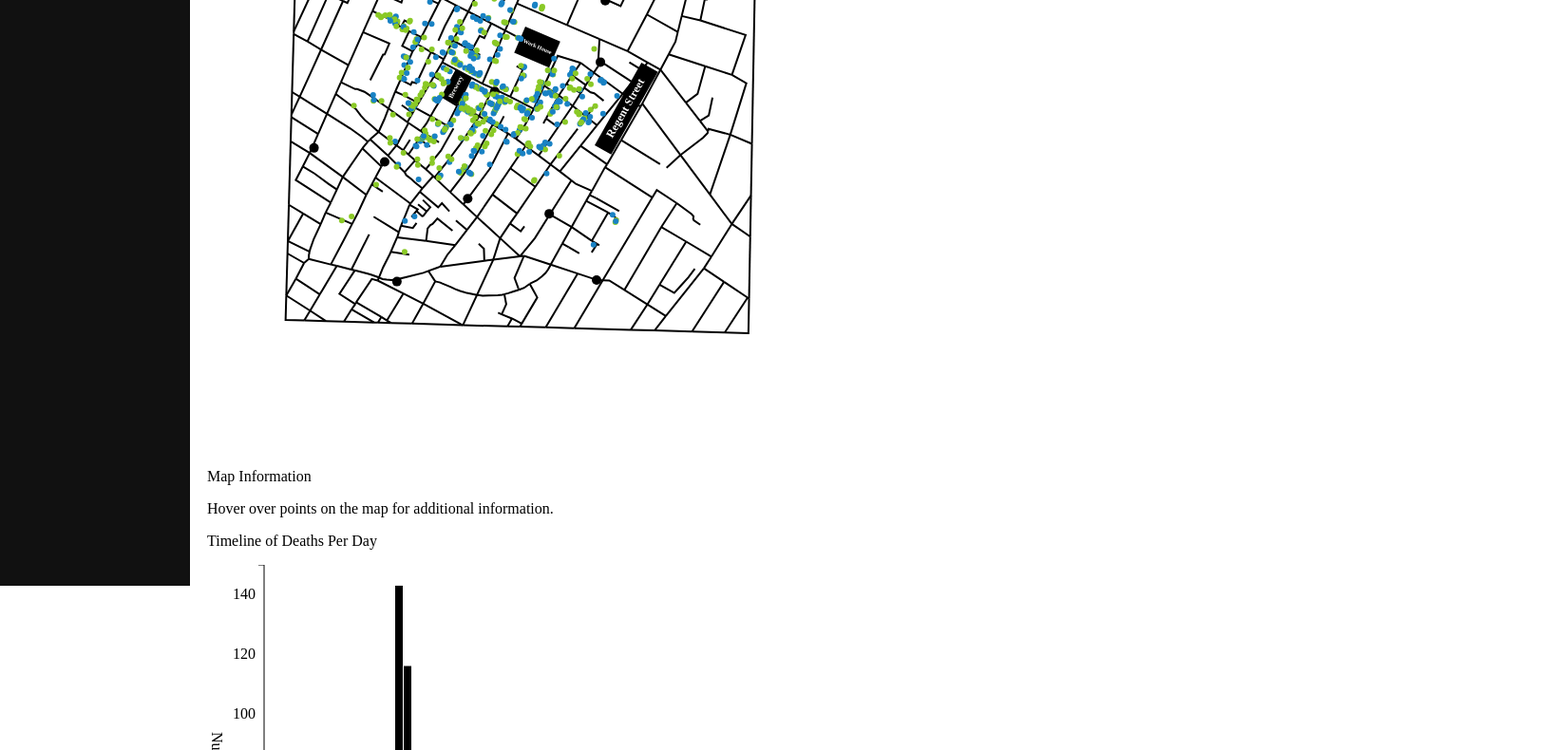
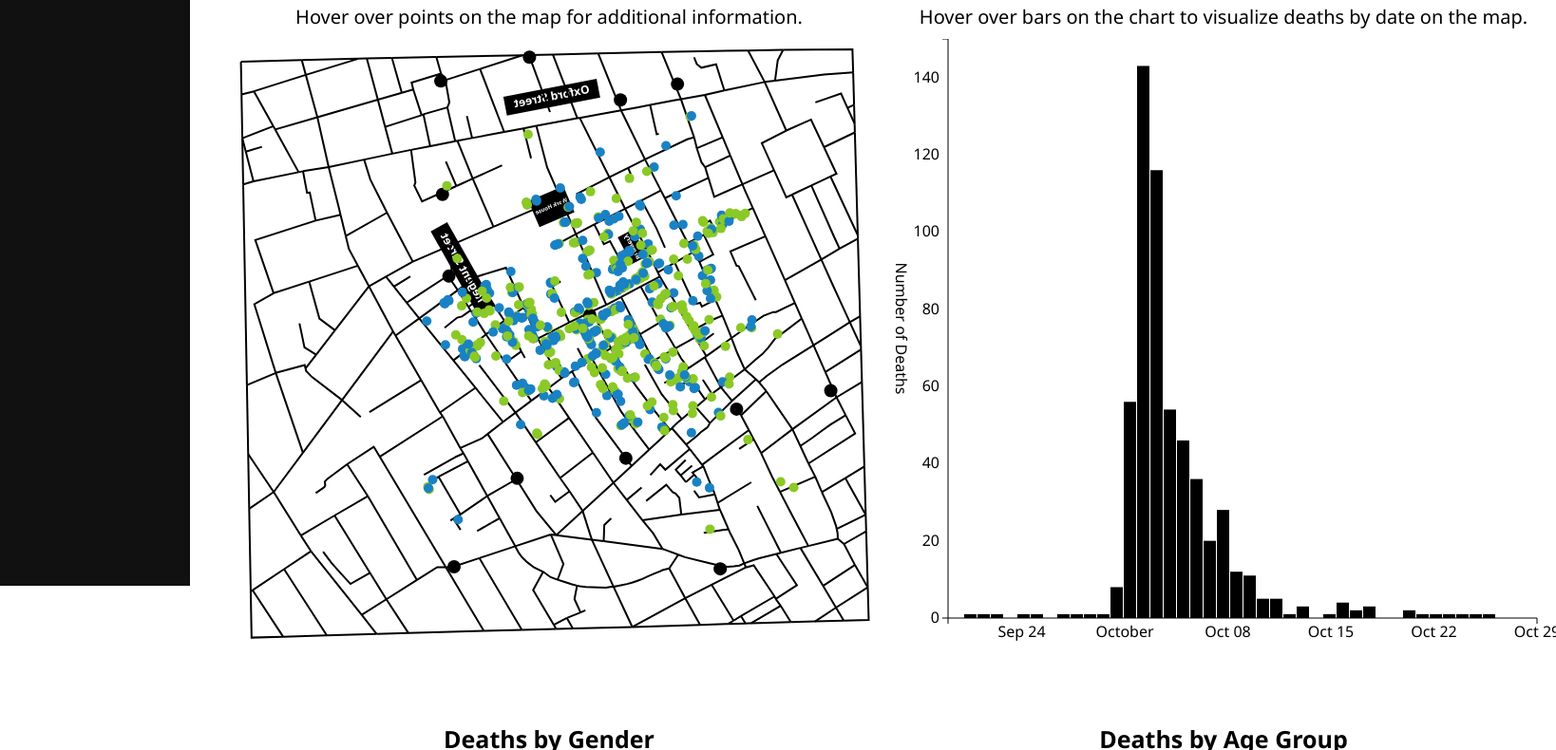
Before and after one commit to Krystalina96/H517-Project-1, a plain HTML site: page Project-1-Test.html in a window 1280 px wide. Shown: the part 203-993 px from the top of the page at 95% size, 1638 px wide, since content can reach past the window. Drawn offline with nearby package versions, Linux system fonts and the light colour scheme.

Commit message:
progress
starting moving streets / buildings

```diff
--- a/Project-1-Test.html
+++ b/Project-1-Test.html
@@ -22,31 +22,29 @@
 
       <div class="grid-container">
         <div class="item1">
-          <div id="map">
-            <p>Map of Outbreak</p>
-				    <svg id="map-grid"></svg>
-          </div>
-          <div id="map-information">
-            <p>Map Information</p>
-            <p id="map-information-text">Hover over points on the map for additional information.</p>
-          </div>
+          <p class="sub-header">Map of Outbreak</p>
+          <p class="information-text" id="map-information-text">Hover over points on the map for additional information.</p>
+          <svg id="map-grid"></svg>
         </div>
 
         <div class="item2">
-          <p>Timeline of Deaths Per Day</p>
+          <p class="sub-header">Timeline of Deaths Per Day</p>
+          <p class="information-text">Hover over bars on the chart to visualize deaths by date on the map.</p>
 				  <svg id="timeline-grid"></svg>
         </div>
 
         <div class="item3">
-          <p>Deaths by Gender</p>
+          <p class="sub-sub-header">Deaths by Gender</p>
 				  <svg id="gender-graph-grid"></svg>
         </div>
 
         <div class="item4">
-          <p>Deaths by Age Group</p>
+          <p class="sub-sub-header">Deaths by Age Group</p>
 				  <svg id="age-graph-grid"></svg>
         </div>
       </div>
+
+      <div class="footer">Krystal Nolasco</div>
     </div>
 
     <script>
@@ -57,16 +55,23 @@
 
       // DRAWING THE MAP *********************************************************
 
+      var mapMargin = {top: 0, right: 20, bottom: 30, left: 60},
+					mapWidth = 700 - mapMargin.left - mapMargin.right,
+					mapHeight = 640 - mapMargin.top - mapMargin.bottom;
+
       // create svg area
       var svg_map = d3.select('#map-grid')
-        .attr('width', 600)
-        .attr('height', 600);
+        .attr('width', mapWidth + mapMargin.left + mapMargin.right)
+        .attr('height', mapHeight + mapMargin.top + mapMargin.bottom);
         //.style('border', 'solid');
 
       //map scale and offset
-      var mapScale = 30,
-        mapOffset_X = 650,
-        mapOffset_Y = 545;
+      //var mapScale = 30,
+      var mapScale = 40,
+        //mapOffset_X = 650,
+        //mapOffset_Y = 545;
+        mapOffset_X = 770,
+        mapOffset_Y = 720;
 
 
       //load streets data
@@ -76,7 +81,6 @@
         var linefunc = d3.svg.line()
           .x(function(d) {return (1 - d.x) * mapScale + mapOffset_X})
           .y(function(d) {return (1 - d.y) * mapScale + mapOffset_Y});
-          //.interpolate("linear");
 
         //draw map
         var drawMap = svg_map.selectAll('path')
@@ -207,9 +211,17 @@
           .data(data)
           .enter().append('circle')
           .style('fill', 'black')
-          .attr('r', 5)
+          .attr('r', 7)
           .attr('cx', function(d) {return (1 - d.x) * mapScale + mapOffset_X})
           .attr('cy', function(d) {return (1 - d.y) * mapScale + mapOffset_Y})
+          .on('mouseover', function (d) {
+            d3.select(this).attr('r', '10');
+            d3.select('#map-information-text').text('This is a water pump.');
+          })
+          .on('mouseout', function (d) {
+            d3.select(this).attr('r', '7');
+            d3.select('#map-information-text').text('Hover over points on the map for additional information.');
+          })
       });
 
 
@@ -253,14 +265,14 @@
                 return colorGreen;
               }
             })
-            .attr('r', 3)
+            .attr('r', 5)
             .attr('cx', function(d) {return (1 - d.x) * mapScale + mapOffset_X})
             .attr('cy', function(d) {return (1 - d.y) * mapScale + mapOffset_Y})
             //.attr('id', function(d) {return 'deaths' + d.id; })
             .attr('class', function(d) { return 'death' + d.date; })
             .on('mouseover', function (d) {
 
-              d3.select(this).attr('r', '6');
+              d3.select(this).attr('r', '8');
 
               //set victim age range
               var ageRange = "";
@@ -285,17 +297,18 @@
                   ageRange = "> 80";
               };
 
-              if (d.gender > 0) {
+              if (d.gender == 1) {
                 //victim is female
-                d3.select('#map-information-text').text('This victim was a female between ' + ageRange + ' years of age.');
-              } else if (d.gender <= 0) {
+                d3.select('#map-information-text').text('This was a female victim between ' + ageRange + ' years of age.');
+              } else if (d.gender == 0) {
                 //victim is male
-                d3.select('#map-information-text').text('This victim was a male between ' + ageRange + ' years of age.');
+                d3.select('#map-information-text').text('This was a male victim between ' + ageRange + ' years of age.');
               }
 
             })
             .on('mouseout', function (d) {
-              d3.select(this).attr('r', '3')
+              d3.select(this).attr('r', '5');
+              d3.select('#map-information-text').text('Hover over points on the map for additional information.');
             });
         });
       });
@@ -304,8 +317,8 @@
       // TIMELINE OF DEATHS BAR CHART ********************************************
 
 			var margin = {top: 0, right: 20, bottom: 30, left: 60},
-					width = 500 - margin.left - margin.right,
-					height = 500 - margin.top - margin.bottom;
+					width = 700 - margin.left - margin.right,
+					height = 640 - margin.top - margin.bottom;
 
 			//create svg area
 			var svg_timeline = d3.select('#timeline-grid')
@@ -335,8 +348,6 @@
 					var y_Axis = d3.svg.axis()
 						.orient('left')
 						.scale(timelineScale_Y);
-						//.ticks(7);
-						//.ticks(10);
 
 					svg_timeline.append("g")
 						.attr('class', 'x-axis')
@@ -353,15 +364,12 @@
 						.attr('class', 'y-axis-label')
 						.attr('text-anchor', 'middle')
 						.attr('y', 55)
-						//.attr('x', height / 2 - 60)
 						.attr('x', height / 2)
 						.attr('transform', 'translate(' + margin.left + ')')
 						.attr('transform', function(d) {
 							return 'translate(' + margin.left + ') rotate(90)'
 						})
 						.text('Number of Deaths');
-
-
 
 
 					//bar chart
@@ -402,8 +410,8 @@
       // GENDER SPLIT BAR GRAPH **************************************************
 
       var marginGender = {top: 30, right: 30, bottom: 90, left: 65},
-          widthGender = 400 - marginGender.left - marginGender.right,
-          heightGender = 400 - marginGender.top - marginGender.bottom;
+          widthGender = 500 - marginGender.left - marginGender.right,
+          heightGender = 500 - marginGender.top - marginGender.bottom;
 
       //svg area
       var svg_gender_graph = d3.select('#gender-graph-grid')
--- a/test_style.css
+++ b/test_style.css
@@ -1,4 +1,8 @@
-/* The sidebar menu */
+body {
+    font-family: 'Segoe UI';
+}
+
+/* SIDEBAR MENU */
 .sidenav {
     height: 100%;
     width: 200px;
@@ -45,3 +49,65 @@
   stroke: black;
   stroke-width: 1;
 }
+
+/* GRID */
+
+.item1 { grid-area: map; }
+.item2 { grid-area: timeline; }
+.item3 { grid-area: gender; }
+.item4 { grid-area: age; }
+
+.grid-container {
+    display: grid;
+    grid-template-areas:
+        'map map timeline timeline'
+        'gender gender age age';
+    gap: 10px;
+    margin-top: 30px;
+    padding: 10px;
+}
+
+.grid-container > div {
+    text-align: center;
+    padding: 20px 0;
+}
+
+/* header */
+
+.item1,
+.item2,
+.item3,
+.item4 {
+    padding: 20px;
+}
+
+.header,
+.sub-header,
+.sub-sub-header {
+    font-weight: bold;
+}
+
+.header {
+    font-size: 50px;
+    padding: 5px;
+    text-align: center;
+}
+
+.sub-header {
+    font-size: 30px;
+    margin: 0px;
+}
+
+.sub-sub-header {
+    font-size: 25px;
+    margin-bottom: 5px;
+}
+
+.information-text {
+    font-size: 20px;
+    margin-bottom: 10px;
+}
+
+#map-grid {
+    transform: scaleX(-1);
+}
```
